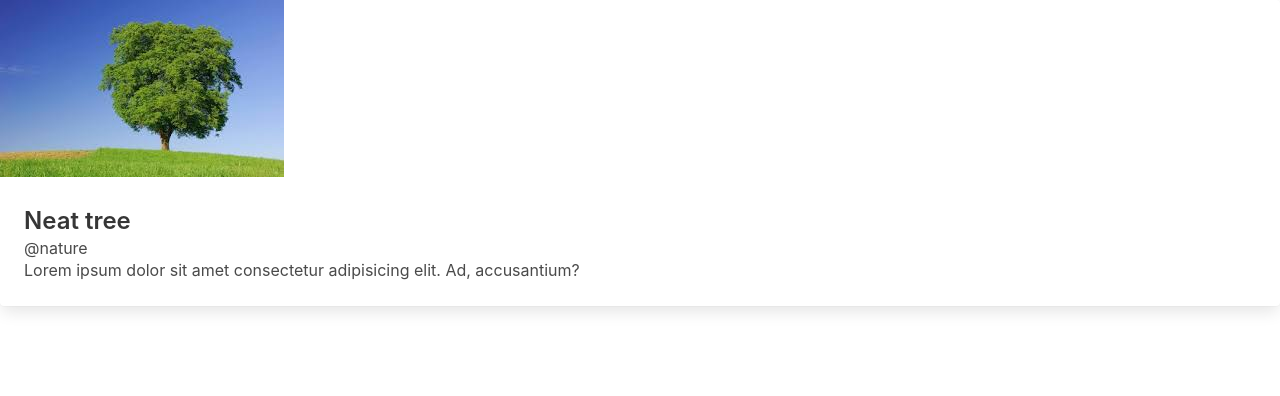
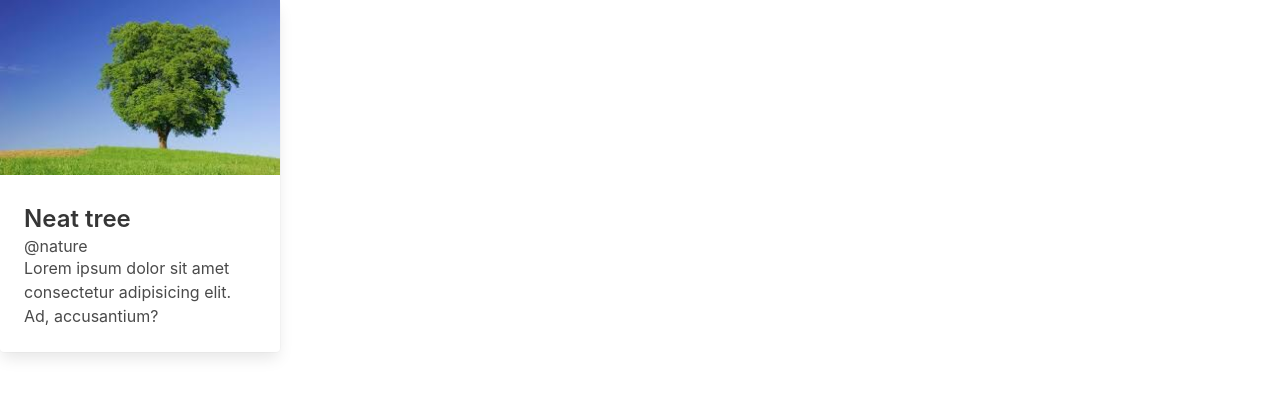
Before and after one commit to Cook1619/Angular-cards, an Angular app: page / in a window 1280 px wide. Shown: the top 396 px of the page. Built offline with nearby package versions, Linux system fonts and the light colour scheme.

Commit message:
Setting up angualr css magic

```diff
--- a/src/app/app.component.css
+++ b/src/app/app.component.css
@@ -0,0 +1,3 @@
+.card {
+    width: 280px;
+}
```
